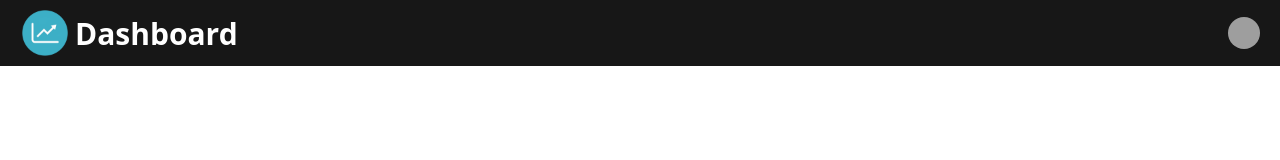
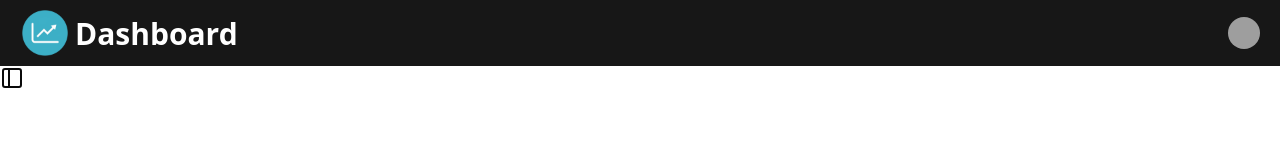
Before and after one commit to HumbleBoyy/Admin-Dashboard-NextJs, a Next.js app: page / in a window 1280 px wide. Shown: the top 160 px of the page. Built offline with nearby package versions, Linux system fonts and the light colour scheme; grey boxes are pictures that could not be loaded.

Commit message:
New Commit

```diff
--- a/app/layout.tsx
+++ b/app/layout.tsx
@@ -1,5 +1,6 @@
 import Header from "@/modules/Header";
 import "./globals.css";
+import { Sidebar } from "lucide-react";
 
 
 
@@ -14,7 +15,14 @@ export default function RootLayout({
       <link rel="icon" href="./logo.png" />
       <body>
         <Header/>
-        {children}
+        <div className="flex">
+          <div className="hidden md:block h-[100vh]">
+            <Sidebar/>
+          </div>
+          <div className="w-full p-5 md:max-w-[1140px]">
+            {children}
+          </div>
+        </div>
       </body>
     </html>
   );
--- /dev/null
+++ b/modules/SideBar.tsx
@@ -0,0 +1,9 @@
+import React from 'react'
+
+const SideBar = () => {
+  return (
+    <div>SideBar</div>
+  )
+}
+
+export default SideBar
```
